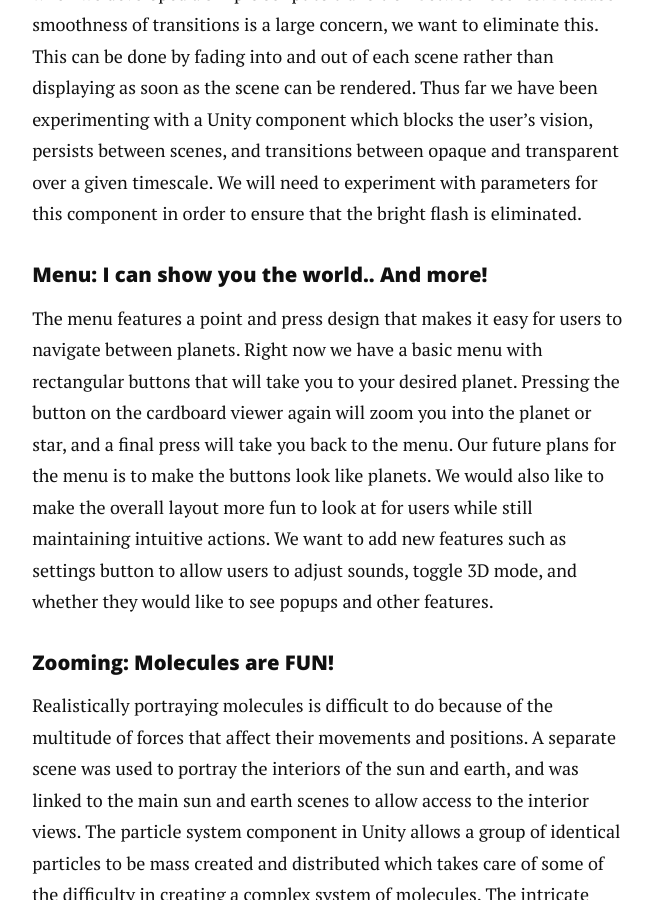
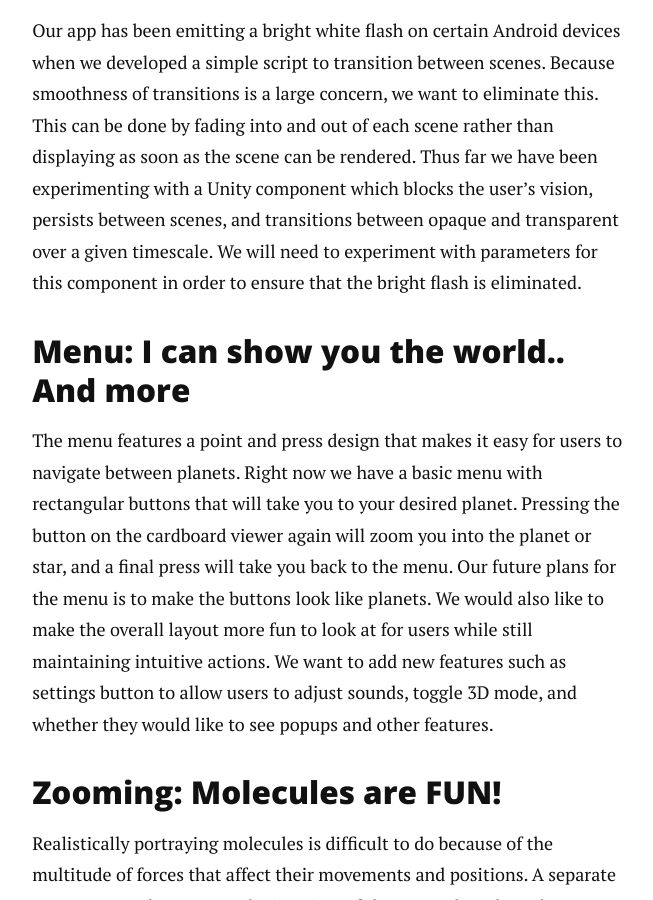
Before and after one commit to nicolem/VRUniverse, a Jekyll site: the page built from _posts/2016-3-24-to-the-virtual-universe-and-beyond.markdown, in a window 1280 px wide and 900 px high, scrolled down 2398 px. Shown: the whole window, without its empty margins (310-963 px from the left). Built offline with Jekyll 4.4.1, drawn with Linux system fonts in a browser that asks for light colours; nearby versions of some CDN libraries.

```diff
--- a/_posts/2016-3-24-to-the-virtual-universe-and-beyond.markdown
+++ b/_posts/2016-3-24-to-the-virtual-universe-and-beyond.markdown
@@ -4,7 +4,7 @@ title:  "To the Virtual Universe and Beyond!"
 date:   2016-3-24
 ---
 
-<h4>SUN: And additional models!</h4>
+### SUN: And additional models!
 
 So you want to make a space app! Cool. sounds like you’ll need to slap some images of planets on a phone screen and you’ll be fine, right? Not exactly.  We wanted to make a 3D tour of the solar system, and 3D means you need 3D models, not just images.  Luckily for us NASA has great quality images of the planets that an artist has combined into beautiful 3D models compatible with Unity, our editor of choice.  So now we can make up some scenes with these scientifically accurate models for user viewing pleasure.  Except they don’t actually look 3D.  We decided to use Google Cardboard as a 3D viewer for our app.  All you do is add in the Cardboard API to your Unity project, and it changes your single camera into stereo cameras.  When you see these two images side-by-side in the Cardboard viewer you see a 3D planet floating in space.
 
@@ -13,7 +13,7 @@ This API doesn’t come without bugs, though.  We’ve had to tweak the distance
 
 We are also working on user controls because, unlike any other platform, android doesn’t have a mechanism in place to count the number of taps on the screen that happen. Our original user controls involved distinguishing single and double taps.  Our new plan involves the user clicking on or away from a planet.
 
-<h4>Transitions: Change We Can Believe In</h4>
+### Transitions: Change We Can Believe In
 
 Our application is composed of a variety of essential Unity scenes (menu, Sun, Sun interior, Earth, etc.). In order to link these scenes together and provide for a cohesive user experience, we must implement smooth and intuitive transitions between them. These should allow users to navigate between the planets’ interiors and exteriors, as well as switch between planets.
 
@@ -21,11 +21,11 @@ The Google Cardboard can only take in user input in a few forms: direction of th
 
 Our app has been emitting a bright white flash on certain Android devices when we developed a simple script to transition between scenes. Because smoothness of transitions is a large concern, we want to eliminate this. This can be done by fading into and out of each scene rather than displaying as soon as the scene can be rendered. Thus far we have been experimenting with a Unity component which blocks the user’s vision, persists between scenes, and transitions between opaque and transparent over a given timescale. We will need to experiment with parameters for this component in order to ensure that the bright flash is eliminated.
 
-<h4>Menu: I can show you the world.. And more!</h4>
+### Menu: I can show you the world.. And more
 
 The menu features a point and press design that makes it easy for users to navigate between planets. Right now we have a basic menu with rectangular buttons that will take you to your desired planet. Pressing the button on the cardboard viewer again will zoom you into the planet or star, and a final press will take you back to the menu. Our future plans for the menu is to make the buttons look like planets. We would also like to make the overall layout more fun to look at for users while still maintaining intuitive actions. We want to add new features such as settings button to allow users to adjust sounds, toggle 3D mode, and whether they would like to see popups and other features.
 
 
-<h4>Zooming: Molecules are FUN! </h4>
+### Zooming: Molecules are FUN!
 
 Realistically portraying molecules is difficult to do because of the multitude of forces that affect their movements and positions. A separate scene was used to portray the interiors of the sun and earth, and was linked to the main sun and earth scenes to allow access to the interior views. The particle system component in Unity allows a group of identical particles to be mass created and distributed which takes care of some of the difficulty in creating a complex system of molecules. The intricate interactions between the molecules in the sun can be approximated using particle systems with some amount of intrinsic velocity and maximum particle numbers. Currently the interior of the sun shows the center of the sun, both hydrogen (white) and helium (pink) both in gaseous form. A stretch goal at this point would be to illustrate the fusion of hydrogen into helium. The interior of the earth also needs to be added, as well as those of the additional planets. Additionally, scenes will be added that show the layers of each planet, and if time remains, the planet at the particle level.
```
